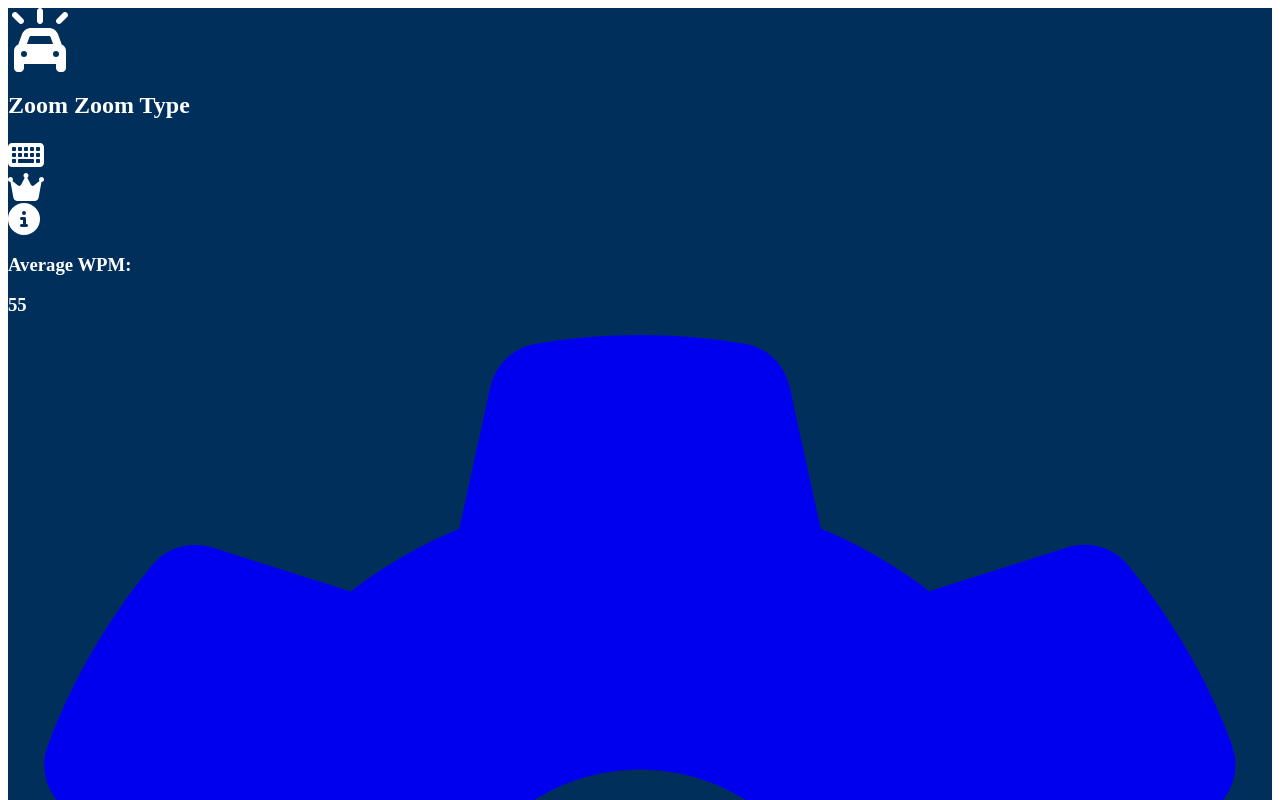
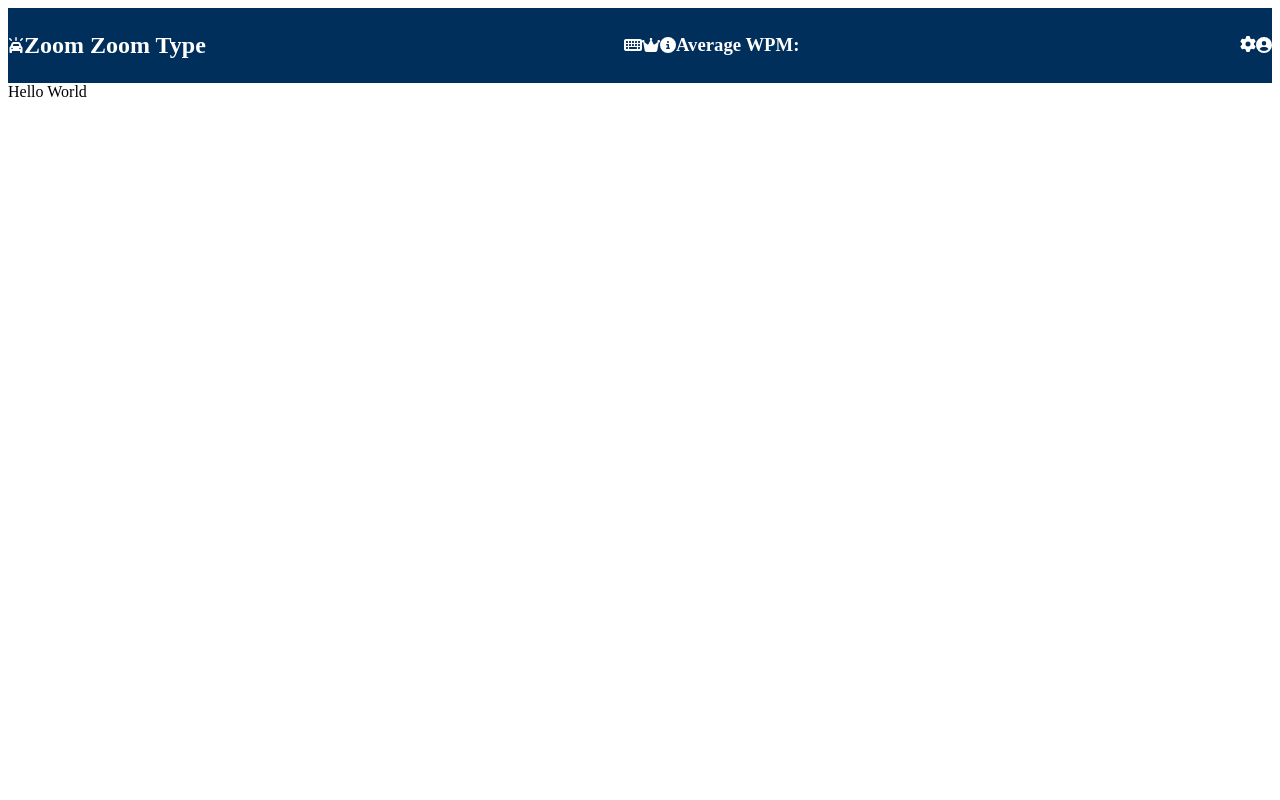
Before and after one commit to eHag-FRU/ZoomZoomType, a React (Vite) app in the folder client/: page / in a window 1280 px wide. Shown: the top 800 px of the page. Built offline with nearby package versions, Linux system fonts and the light colour scheme.

Commit message:
Got a better idea of a navbar. Working on styling to make it easier for users to use

```diff
--- a/client/src/components/NavBar.jsx
+++ b/client/src/components/NavBar.jsx
@@ -8,18 +8,25 @@ const NavBar = () => {
 
 
     return (
-        <div class="theme-d5">
+        <div className="theme-d5 p-4 flex w-full items-center">
            {/* This will hold the logo and the Title */}
-            <div class="grid auto-cols-auto">
-                <div ><FontAwesomeIcon icon="fa-solid fa-car-on" size='4x'/></div>
-                <div><h2>Zoom Zoom Type </h2></div>
-                <div><FontAwesomeIcon icon="fa-solid fa-keyboard" size='2x'/></div>
-                <div><FontAwesomeIcon icon="fa-solid fa-crown" size='2x'/></div>
-                <div><FontAwesomeIcon icon="fa-solid fa-circle-info" size='2x'/></div>
-                <div><h3>Average WPM: <p id='wpmCounter'>55</p></h3></div>
-                <div><a href="#" class="nav-anchor-visited" ><FontAwesomeIcon icon="fa-solid fa-gear" class="nav-anchor-hover nav-anchor-visited"/></a></div>
-                <div><a href="#" class="nav-anchor-visited"><FontAwesomeIcon icon="fa-solid fa-circle-user" size='1x' class='nav-anchor-hover nav-anchor-visited'/></a></div>
+            <div className="flex items-center space-x-6 flex-1">
+                <FontAwesomeIcon icon="fa-car-on" className='text-2xl'/>
+                <h2 className='mr-6'>Zoom Zoom Type</h2>
+            </div>
 
+            <div className="flex items-center space-x-6 flex-1">
+                {/* Add the other items to the bar */}
+               <FontAwesomeIcon icon="fa-keyboard" className='text-xl'/>
+               <FontAwesomeIcon icon="fa-crown" className='mr-4'/>
+               <FontAwesomeIcon icon="fa-info-circle" className='mr-4'/>
+               <h3 className='flex items-center'>Average WPM: <p id='wpmCounter'></p></h3>
+            </div>
+
+            <div className="flex justify-end items-center space-x-6">
+                  {/* Settings and Profile Icons on the far right */}
+               <a><FontAwesomeIcon icon="fa-gear"/></a>
+               <FontAwesomeIcon icon="fa-circle-user"/>
 
             </div>
 
```
